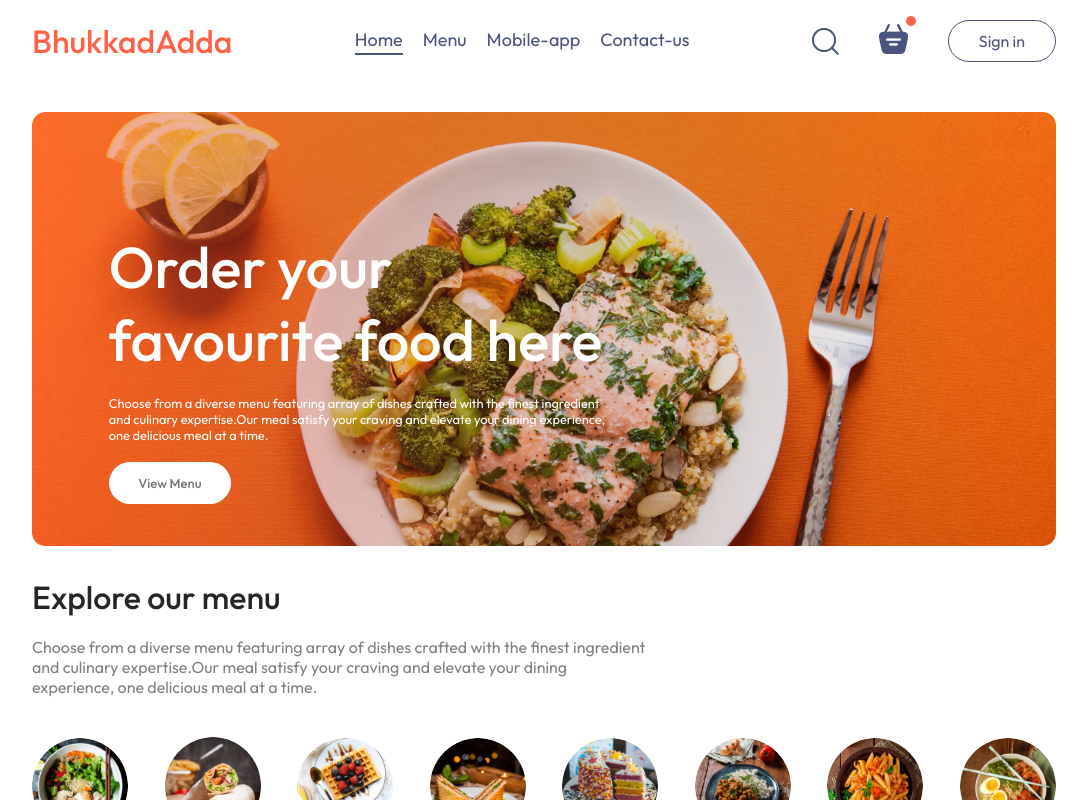
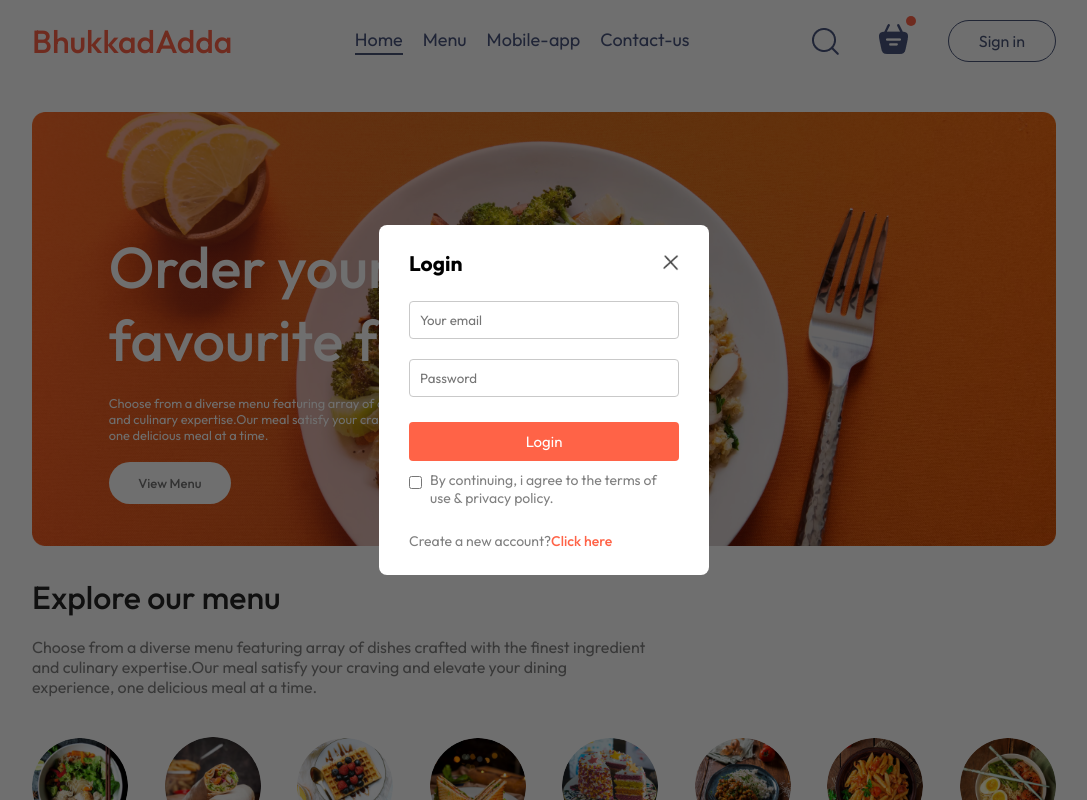
Before and after one commit to Akshit-Kumar098/Food-Delivery-Website, a React (Vite) app: page / in a window 1280 px wide. Both pictures are taken after a click on the button "Sign in". Shown: the top 800 px of the page, without its empty margins (96-1183 px from the left). Built offline with nearby package versions, Linux system fonts and the light colour scheme.

Commit message:
loginsinup

```diff
--- a/src/App.jsx
+++ b/src/App.jsx
@@ -1,16 +1,19 @@
-import React from 'react'
+import React, { useState } from 'react'
 import Navbar from './components/Navbar/Navbar'
 import { Route, Routes } from 'react-router-dom'
 import Home from './pages/Home/Home'
 import Cart from './pages/Cart/Cart'
 import PlaceOrder from './pages/PlaceOrder/PlaceOrder'
 import Footer from './components/Footer/Footer'
+import LoginPopup from './components/LoginPopUp/LoginPopup'
 
 const App = () => {
+  const [showLogin,setShowLogin]=useState(false)
   return (
     <>
+    {showLogin?<LoginPopup setShowLogin={setShowLogin}/>:<></>}
     <div className='app'>
-     <Navbar/>
+     <Navbar setShowLogin={setShowLogin}/>
      <Routes>
       <Route path='/' element={<Home/>}/>
       <Route path='/cart' element={<Cart/>}/>
--- /dev/null
+++ b/src/components/LoginPopUp/LoginPopup.css
@@ -0,0 +1,65 @@
+.login-popup{
+    position: absolute;
+    z-index: 1;
+    width: 100%;
+    height: 100%;
+    background-color: #00000090;
+    display: grid;
+}
+.login-popup-container{
+    place-self: center;
+    width: max(23vw,330px);
+    color: #808080;
+    background-color: #fff;
+    flex-direction: column;
+    display: flex;
+    gap: 25px;
+    padding: 25px 30px;
+    border-radius: 8px;
+    font-size: 14px;
+    animation: fadeIn 0.5s;
+}
+.login-popup-title{
+    display: flex;
+    justify-content: space-between;
+    align-items: center;
+    color: #000;
+}
+.login-popup-title img{
+    width: 16px;
+    cursor: pointer;
+}
+.login-popup-inputs{
+    display: flex;
+    flex-direction: column;
+    gap: 20px;
+}
+.login-popup-inputs input{
+    outline: none;
+    border: 1px solid #c9c9c9;
+    padding: 10px;
+    border-radius: 4px;
+}
+.login-popup-container button{
+    border: none;
+    padding: 10px;
+    border-radius: 4px;
+    color: #fff;
+    background-color: tomato;
+    font-size: 15px;
+    cursor: pointer;
+}
+.login-popup-condition{
+    display: flex;
+    align-items: start;
+    gap: 8px;
+    margin-top: -15px;
+}
+.login-popup-condition input{
+    margin-top: 5px;
+}
+.login-popup p span{
+    color: tomato;
+    font-weight: 500;
+    cursor: pointer;
+}
--- /dev/null
+++ b/src/components/LoginPopUp/LoginPopup.jsx
@@ -0,0 +1,37 @@
+import React, { useState } from 'react'
+import './LoginPopup.css'
+import { assets } from '../../assets/assets'
+const LoginPopup = ({setShowLogin}) => {
+
+const [currState,setCurrState]=useState("Login")
+
+  return (
+    <div className='login-popup'>
+     <form className="login-popup-container">
+        <div className="login-popup-title">
+        <h2>{currState}</h2>
+        <img onClick={()=>setShowLogin(false)} src={assets.cross_icon} alt="" />
+        </div>
+        <div className="login-popup-inputs">
+            {currState==="Login"?<></>:<input type='text' placeholder='Your name' required/>}
+
+            <input type='email' placeholder='Your email' required/>
+            <input type="password" placeholder='Password' required/>
+        </div>
+        <button>{currState==="Sign Up"?"Create Account":"Login"}</button>
+        <div className="login-popup-condition">
+            <input type="checkbox" required/>
+            <p>By continuing, i agree to the terms of use & privacy policy.</p>
+        </div>
+        {currState==="Login"
+        ?<p>Create a new account?<span onClick={()=>setCurrState("Sign Up")}>Click here</span></p>
+        :<p>Already have an account?<span onClick={()=>setCurrState("Login")}>Login here</span></p>
+        }
+
+
+     </form>
+    </div>
+  )
+}
+
+export default LoginPopup
--- a/src/components/Navbar/Navbar.jsx
+++ b/src/components/Navbar/Navbar.jsx
@@ -3,7 +3,7 @@
 import { assets } from '../../assets/assets'
 import { Link } from 'react-router-dom'
 
-const Navbar = () => {
+const Navbar = ({setShowLogin}) => {
     const [menu,setMenu]=useState("Home")
 
   return (
@@ -22,7 +22,7 @@
             <img src={assets.basket_icon} alt="" />
             <div className="dot"></div>
         </div>
-        <button>Sign in</button>
+        <button onClick={()=>setShowLogin(true)}>Sign in</button>
       </div>
     </div>
   )
```
